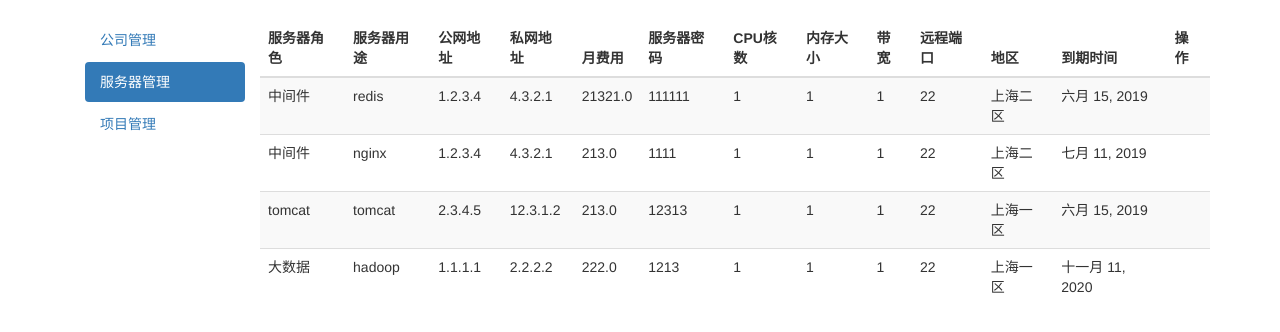
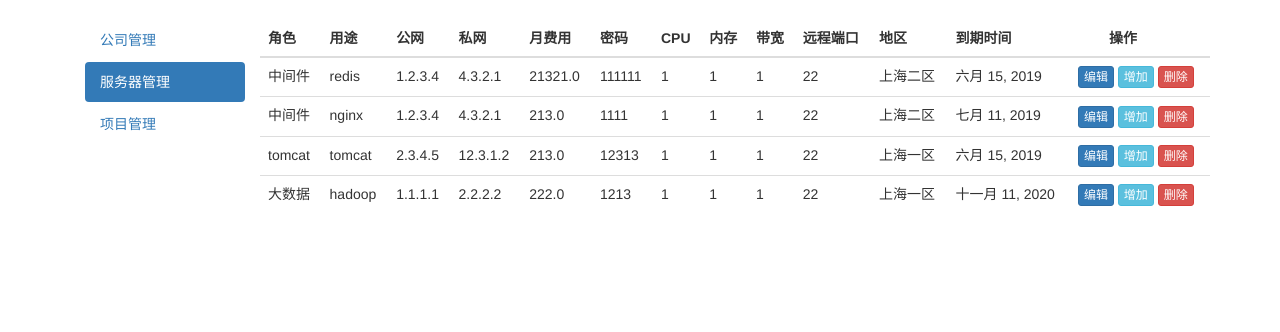
Before and after one commit to 18654131180/Opsmanager, a Django app: page /cmdb/server in a window 1280 px wide. Shown: the part 51-383 px from the top of the page. Run offline with Django 3.2, Linux system fonts and the light colour scheme; a user stored in the database is signed in; data comes from the database, SQL or seed files in the repository; both versions use the stored data as it was after the commit; some libraries are stand-ins or nearby versions.

Commit message:
增加增删改服务器功能

```diff
--- a/cmdb/templates/cmdb/index.html
+++ b/cmdb/templates/cmdb/index.html
@@ -14,7 +14,7 @@
 
         <div >
           <div class="table-responsive">
-            <table class="table table-striped">
+            <table class="table table-hover">
               <thead class="text-center">
                 <tr>
                   <th>公司名称</th>
@@ -41,7 +41,7 @@
                   <td>{{ company.Cspname }}</td>
                   <td><a  class="btn btn-primary btn-xs"  href="{% url 'cmdb:edit_company' company.id %}">编辑</a>
                       <a  class="btn btn-info btn-xs"  href="{% url 'cmdb:new_company'%}">增加</a>
-                      <a  class="btn btn-danger btn-xs"  href="#">删除</a>
+                      <a  class="btn btn-danger btn-xs"  href="{% url 'cmdb:del_company' company.id %}">删除</a>
                   </td>
                 </tr>
               {% endfor %}
--- a/cmdb/templates/cmdb/server.html
+++ b/cmdb/templates/cmdb/server.html
@@ -13,22 +13,22 @@
         </div>
         <div >
           <div class="table-responsive">
-            <table class="table table-striped">
+            <table class="table table-hover">
               <thead>
                 <tr>
-                  <th>服务器角色</th>
-                  <th>服务器用途</th>
-                  <th>公网地址</th>
-                  <th>私网地址</th>
+                  <th>角色</th>
+                  <th>用途</th>
+                  <th>公网</th>
+                  <th>私网</th>
                   <th>月费用</th>
-                  <th>服务器密码</th>
-                  <th>CPU核数</th>
-                  <th>内存大小</th>
+                  <th>密码</th>
+                  <th>CPU</th>
+                  <th>内存</th>
                   <th>带宽</th>
                   <th>远程端口</th>
                   <th>地区</th>
                   <th>到期时间</th>
-                  <th>操作</th>
+                  <th>&nbsp&nbsp&nbsp&nbsp&nbsp&nbsp&nbsp&nbsp操作</th>
                 </tr>
               </thead>
               <tbody>
@@ -46,7 +46,10 @@
                   <td>{{ server.port }}</td>
                   <td>{{ server.area }}</td>
                   <td>{{ server.expiration_time }}</td>
-                  <td></td>
+                  <td><a  class="btn btn-primary btn-xs"  href="{% url 'cmdb:edit_server' server.id %}">编辑</a>
+                      <a  class="btn btn-info btn-xs"  href="{% url 'cmdb:new_server'%}">增加</a>
+                      <a  class="btn btn-danger btn-xs"  href="{% url 'cmdb:del_server' server.id %}">删除</a>
+                  </td>
                 </tr>
               {% endfor %}
               </tbody>
--- a/cmdb/urls.py
+++ b/cmdb/urls.py
@@ -8,11 +8,18 @@ urlpatterns = [
     url(r'edit_company/(?P<company_id>\d+)/$', views.edit_company, name='edit_company'),
     # 增加公司
     url(r'new_company', views.new_company, name='new_company'),
-     # 主页
+    # 删除公司
+    url(r'del_company/(?P<company_id>\d+)/$', views.del_company, name='del_company'),
+    #编辑服务器
+    url(r'edit_server/(?P<server_id>\d+)/$',views.edit_server,name='edit_server'),
+    #增加服务器
+    url(r'new_server/',views.new_server,name='new_server'),
+    #删除服务器
+    url(r'del_server/(?P<server_id>\d+)/$',views.del_server,name='del_server'),
+    # 主页
     url(r'^$',views.index,name='index'),
     # 公司展示
     url(r'company',views.showcompanys,name='company'),
-
     # 服务器展示
     url(r'server',views.showservers,name='server'),
 
--- a/cmdb/views.py
+++ b/cmdb/views.py
@@ -8,6 +8,7 @@ from .forms import *
 
 @login_required
 def index(request):
+    '''默认主页，显示公司'''
     companys = Company.objects.all()
     context = {"companys": companys}
     return render(request, 'cmdb/index.html', context)
@@ -15,6 +16,7 @@ def index(request):
 
 @login_required
 def showcompanys(request):
+    '''显示公司'''
     companys = Company.objects.all()
     context = {"companys": companys}
     return render(request, 'cmdb/index.html', context)
@@ -51,7 +53,55 @@ def new_company(request):
 
 
 @login_required
+def del_company(request, company_id):
+    """删除公司"""
+    delcompany = Company.objects.get(id=company_id).delete()
+    if delcompany:
+        return HttpResponseRedirect(reverse('cmdb:company'))
+    context = {"delcopany": delcompany}
+    return render(request, 'cmdb/index.html', context)
+
+@login_required
 def showservers(request):
+    '''显示服务器信息'''
     servers = Servers.objects.all()
     context = {"servers": servers}
     return render(request, 'cmdb/server.html', context)
+
+@login_required
+def edit_server(request, server_id):
+    """实现编辑公司"""
+    server = Servers.objects.get(id=server_id)
+    if request.method != "POST":
+        form = ServerForm(instance=server)
+    else:
+        form = ServerForm(instance=server, data=request.POST)
+        if form.is_valid():
+            form.save()
+            return HttpResponseRedirect(reverse('cmdb:server'))
+    context = {"server": server, "form": form}
+    return render(request, 'cmdb/edit_server.html', context)
+
+@login_required
+def new_server(request):
+    """添加服务器"""
+    if request.method != 'POST':
+        form = ServerForm
+    else:
+        form = ServerForm(request.POST)
+        if form.is_valid():
+            # new_company=form.save(commit=False)
+            form.save()
+            return HttpResponseRedirect(reverse('cmdb:server'))  # 通过appname加上urls.py定义的name得到url
+    context = {'form': form}
+    return render(request, 'cmdb/new_server.html', context)
+
+
+@login_required
+def del_server(request, server_id):
+    """删除服务器"""
+    delserver = Company.objects.get(id=server_id).delete()
+    if delserver:
+        return HttpResponseRedirect(reverse('cmdb:server'))
+    context = {"delserver": delserver}
+    return render(request, 'cmdb/server.html', context)
```
Also changed, not shown: cmdb/forms.py (+4 -3 lines), cmdb/templates/cmdb/edit_server.html (added, +11 -0 lines), cmdb/templates/cmdb/new_server.html (added, +15 -0 lines), db.sqlite3.
